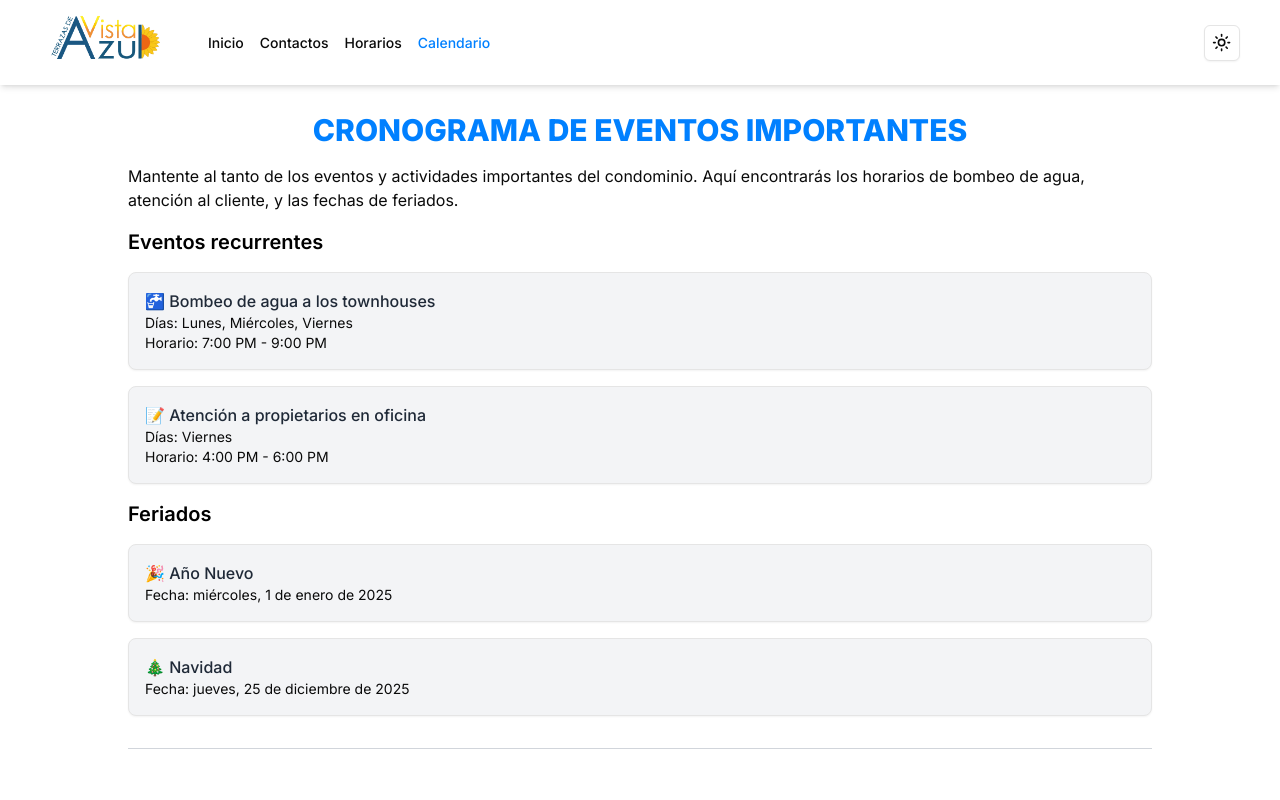
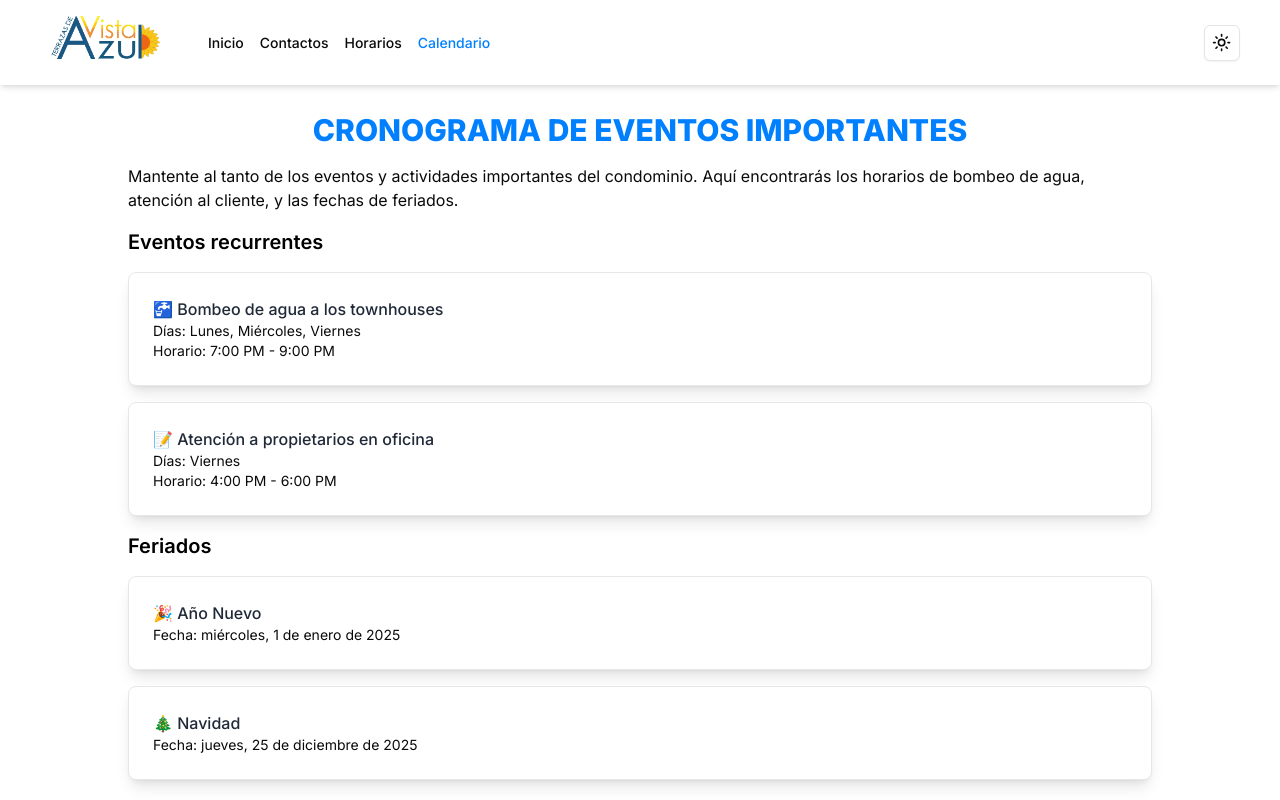
Before and after one commit to JanteWinkel/vista-azul-page, a Next.js app: page /calendario in a window 1280 px wide. Shown: the top 800 px of the page. Built offline with nearby package versions, Linux system fonts and the light colour scheme.

Commit message:
cambio fondo fechas cronograma eventos calendario

```diff
--- a/app/calendario/calendario_components/eventos.tsx
+++ b/app/calendario/calendario_components/eventos.tsx
@@ -55,7 +55,7 @@ const EventSchedule = () => {
                     {recurringEvents.map((event, idx) => (
                         <li
                             key={idx}
-                            className="p-4 border rounded-lg shadow-sm bg-gray-100 dark:bg-gray-800"
+                            className="p-6 border border-gray-200 rounded-lg shadow-lg bg-white dark:bg-gray-800 dark:border-gray-600"
                         >
                             <p className="font-medium text-gray-800 dark:text-gray-200">
                                 {event.emoji} {event.title}
@@ -79,7 +79,7 @@ const EventSchedule = () => {
                     {holidayEvents.map((holiday, idx) => (
                         <li
                             key={idx}
-                            className="p-4 border rounded-lg shadow-sm bg-gray-100 dark:bg-gray-800"
+                            className="p-6 border border-gray-200 rounded-lg shadow-lg bg-white dark:bg-gray-800 dark:border-gray-600"
                         >
                             <p className="font-medium text-gray-800 dark:text-gray-200">
                                 {holiday.emoji} {holiday.title}
```
